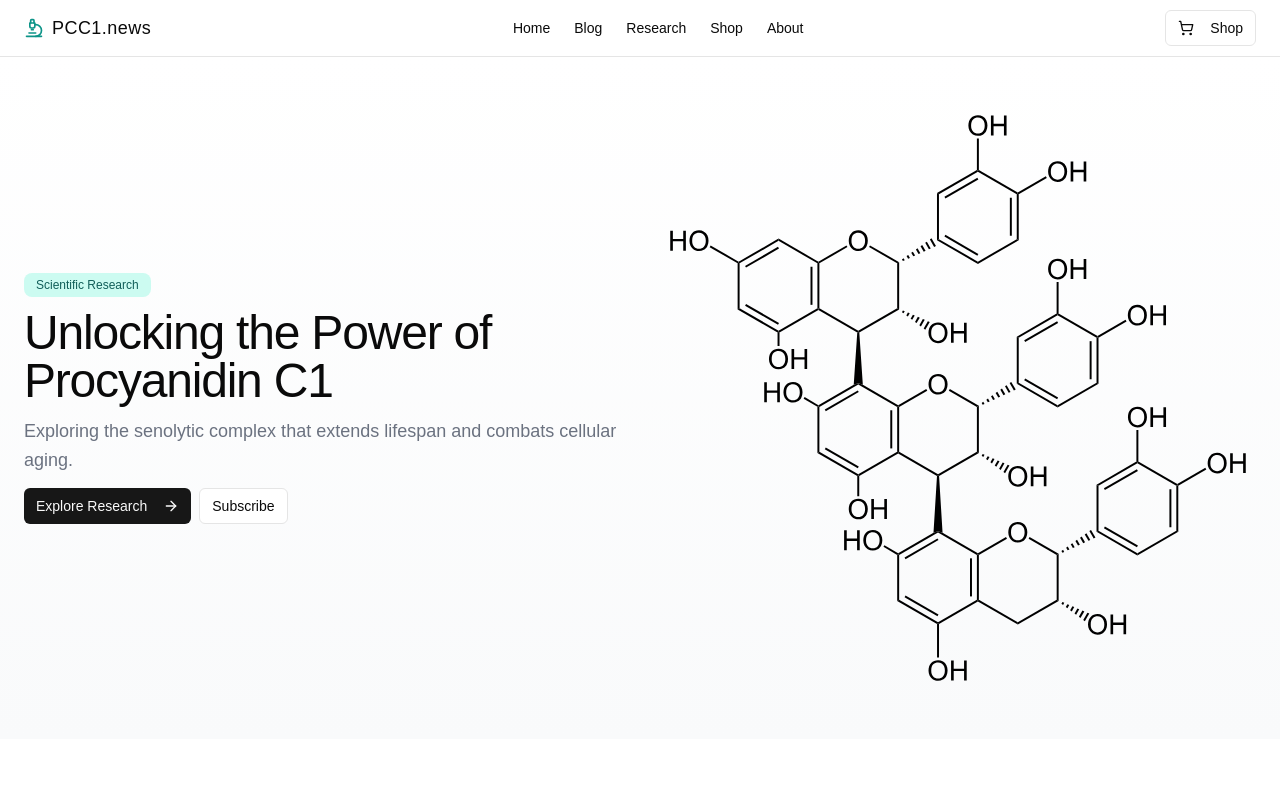
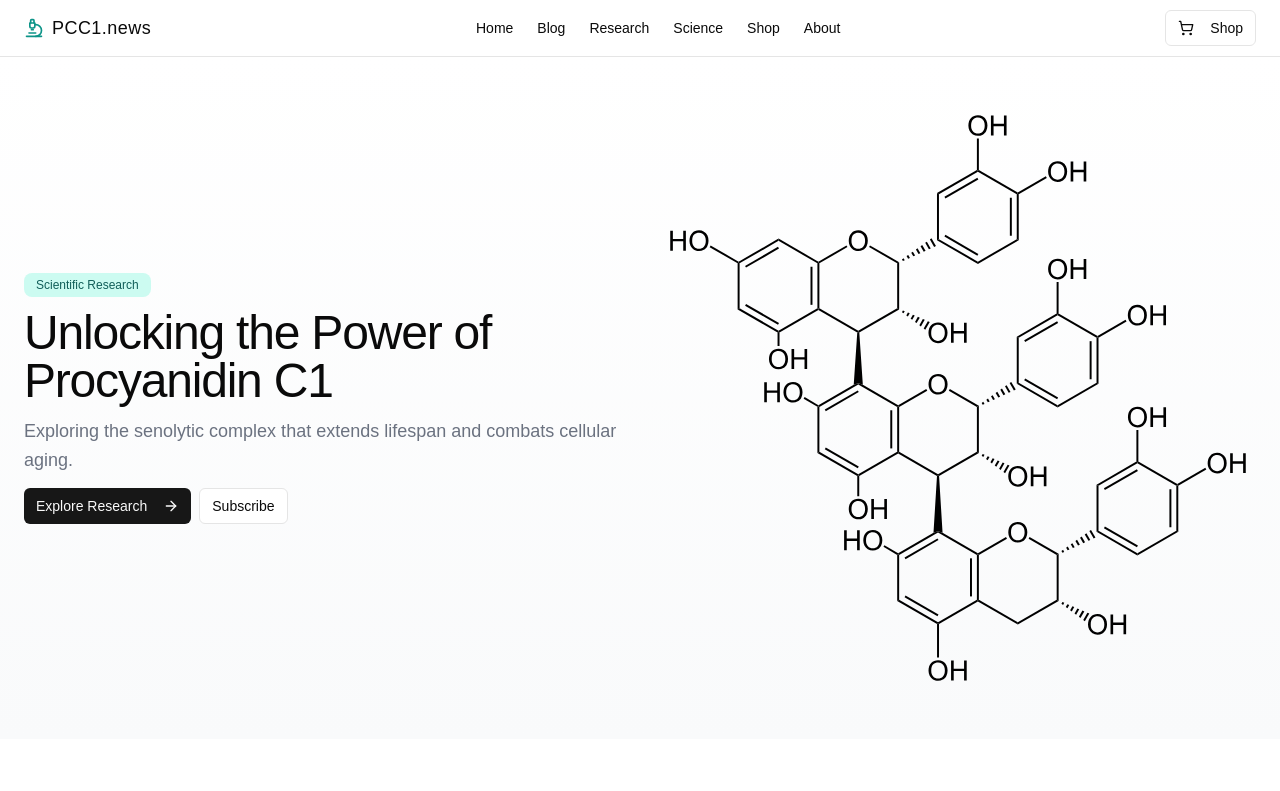
Before and after one commit to 199-biotechnologies/pcc1-news, a Next.js app: page / in a window 1280 px wide. Shown: the top 791 px of the page. Built offline with nearby package versions, Linux system fonts and the light colour scheme.

Commit message:
feat: Add Science page link to header and footer

```diff
--- a/components/layout/footer.tsx
+++ b/components/layout/footer.tsx
@@ -22,6 +22,7 @@ export function Footer() {
               <li><Link href="/" className="text-gray-500 hover:text-gray-900 font-light">Home</Link></li>
               <li><Link href="/blog" className="text-gray-500 hover:text-gray-900 font-light">Blog</Link></li>
               <li><Link href="/research" className="text-gray-500 hover:text-gray-900 font-light">Research</Link></li>
+<li><Link href="/science" className="text-gray-500 hover:text-gray-900 font-light">Science</Link></li>
               <li><Link href="/shop" className="text-gray-500 hover:text-gray-900 font-light">Shop</Link></li>
             </ul>
           </div>
--- a/components/layout/header.tsx
+++ b/components/layout/header.tsx
@@ -20,6 +20,9 @@ export function Header() {
           <Link href="/research" className="text-sm font-light hover:underline underline-offset-4">
             Research
           </Link>
+<Link href="/science" className="text-sm font-light hover:underline underline-offset-4">
+            Science
+          </Link>
           <Link href="/shop" className="text-sm font-light hover:underline underline-offset-4">
             Shop
           </Link>
```
